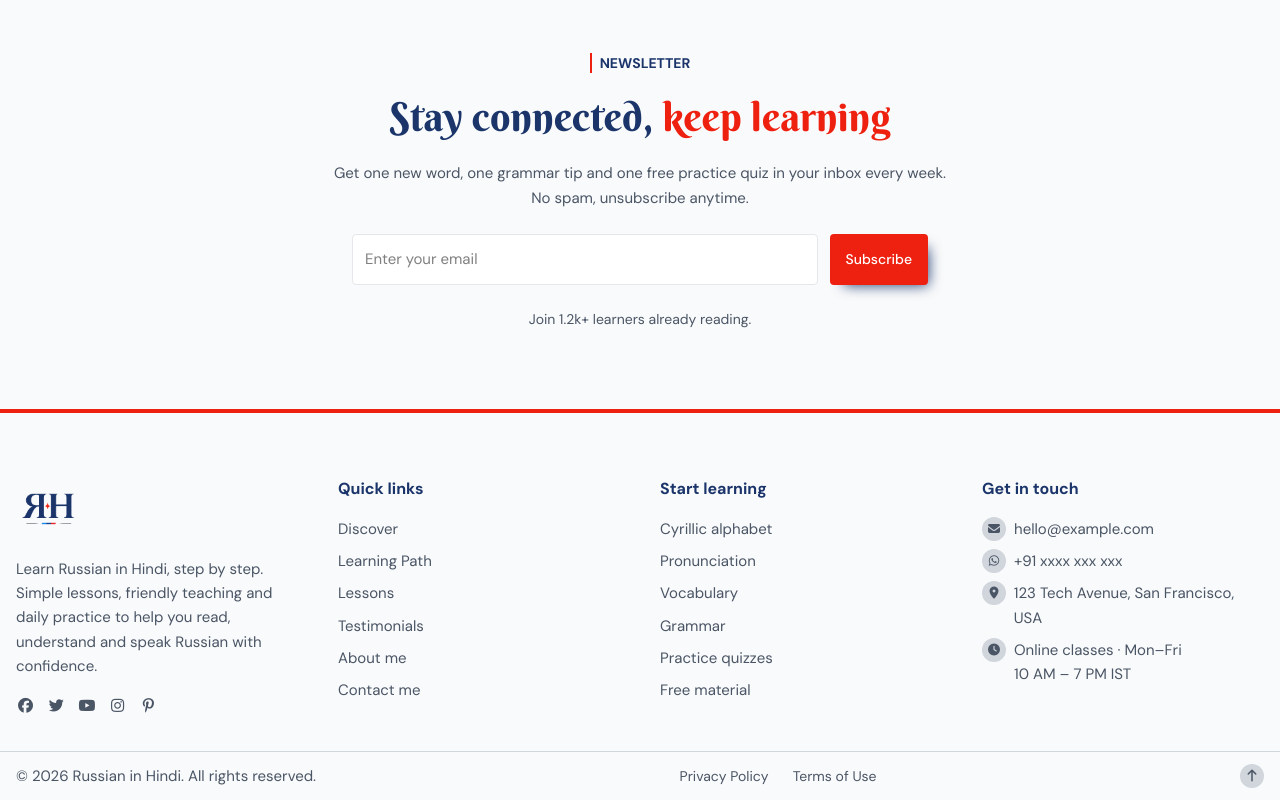
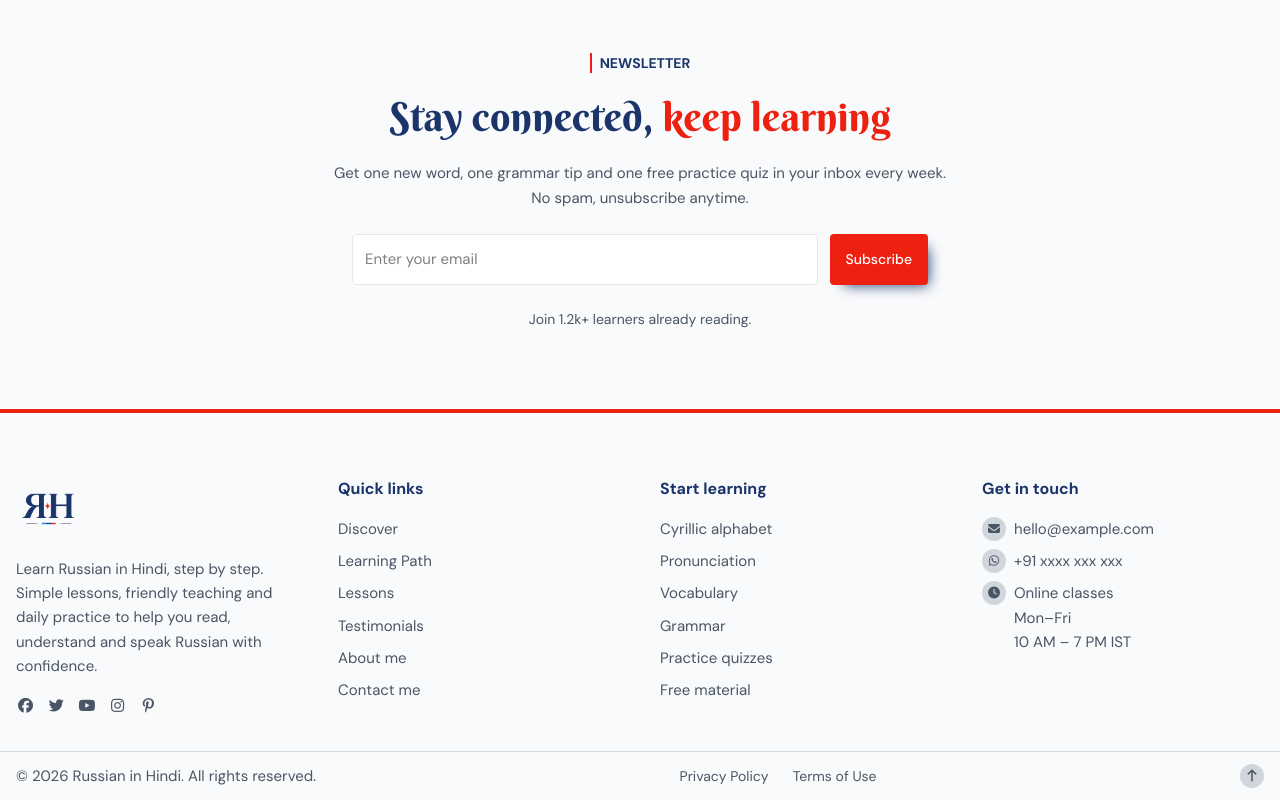
Before and after one commit to sandeepkamara12/Tutor, a React (Vite) app: page / in a window 1280 px wide. Shown: the part 8936-9736 px from the top of the page. Built offline with nearby package versions, Linux system fonts and the light colour scheme.

Commit message:
update the footer design

```diff
--- a/src/components/common/Footer.jsx
+++ b/src/components/common/Footer.jsx
@@ -140,16 +140,9 @@ const Footer = () => {
                                 <div className="flex gap-2">
                                     <span
                                         className="size-6 bg-gray-300 flex items-center justify-center rounded-full text-gray-600 text-xs"><i
-                                            className="fa-solid fa-location-dot"
-                                        ></i></span>
-                                    <p className="text-gray-600">123 Tech Avenue, San Francisco, USA</p>
-                                </div>
-                                <div className="flex gap-2">
-                                    <span
-                                        className="size-6 bg-gray-300 flex items-center justify-center rounded-full text-gray-600 text-xs"><i
                                             className="fa-solid fa-clock"
                                         ></i></span>
-                                    <p className="text-gray-600">Online classes · Mon–Fri<br />10 AM – 7 PM IST</p>
+                                    <p className="text-gray-600">Online classes <span class="block">Mon–Fri<br />10 AM – 7 PM IST</span></p>
                                 </div>
                             </div>
                         </div>
@@ -157,7 +150,7 @@ const Footer = () => {
                 </div>
             </div>
             <div className="py-3 border-t border-gray-300 text-center">
-                <div className="custom-container flex flex-col md:flex-row items-center justify-between gap-4">
+                <div className="custom-container flex flex-col md:flex-row items-center justify-between gap-2">
                     <p className="text-gray-600">© 2026 Russian in Hindi. All rights reserved.</p>
                     <ul className="flex flex-wrap justify-center gap-6 text-sm">
                         <li><a
@@ -171,7 +164,7 @@ const Footer = () => {
                     </ul>
                     <a
                         href="#"
-                        className="size-6 bg-gray-300 flex items-center justify-center rounded-full text-gray-600 text-xs hover:bg-russian-red hover:text-white transition-all"
+                        className="fixed md:relative right-4 md:right-auto bottom-0 md:bottom-auto size-6 bg-gray-300 flex items-center justify-center rounded-full text-gray-600 text-xs hover:bg-russian-red hover:text-white transition-all"
                     ><i className="fa-solid fa-arrow-up"></i></a>
                 </div>
             </div>
```
